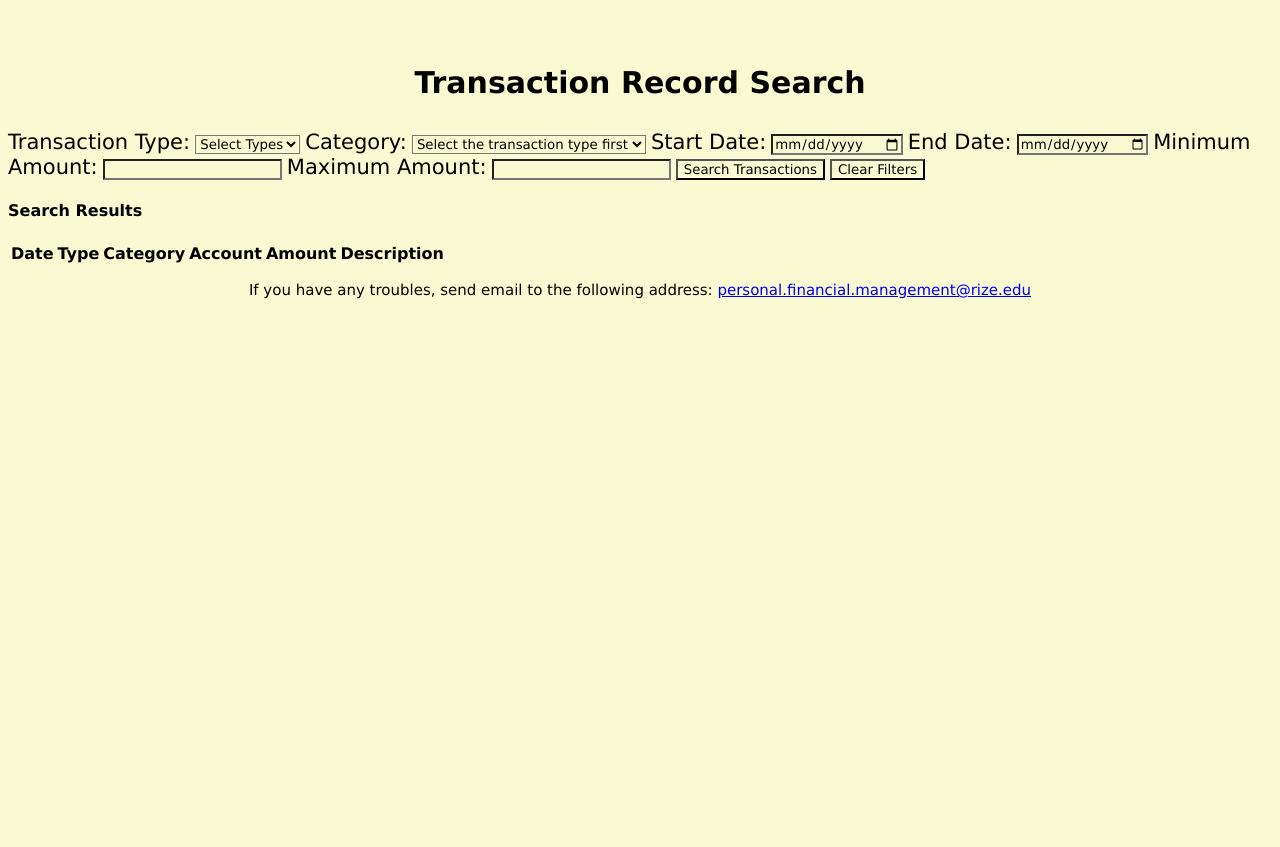
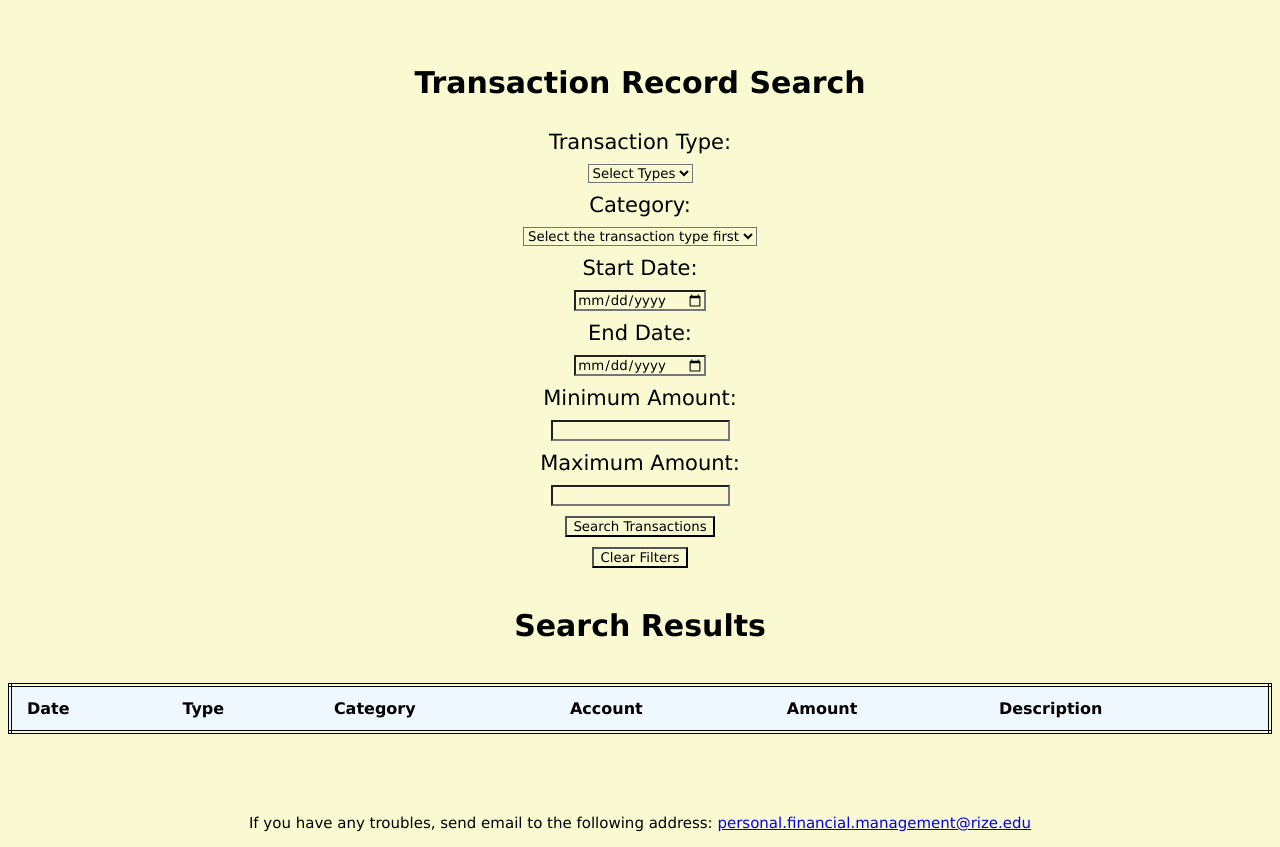
Before and after one commit to nori0507/managing-personal-finance-project, a website: page mainpage.html in a window 1280 px wide. Shown: the part 1180-2027 px from the top of the page. Before the commit the page ends 1494 px from the top, so only its background shows below. Drawn offline with Linux system fonts and the light colour scheme; no server answers.

Commit message:
styled the UI and added comments on README

```diff
--- a/mainpage.html
+++ b/mainpage.html
@@ -69,7 +69,7 @@
             <!--Transaction record search-->
             <section>
                 <h3>Transaction Record Search</h3>
-                <form id="transaction-search-form">
+                <form id="transaction-search-form" class="transaction-search-format">
                     <!-- filter by transaction type -->
                     <label for="search-transaction-type">Transaction Type:</label>
                     <select id="search-transaction-type" required>
--- a/styles.css
+++ b/styles.css
@@ -16,7 +16,7 @@ h2{
     font-size: 40px;
 }
 
-h3{
+h3, h4{
     text-align:center;
     background-color: transparent;
     font-size: 30px;
@@ -97,4 +97,30 @@ p, label{
     font-size: 15px;
     text-align: center;
 }
+
+.transaction-search-format{
+    display: flex;
+    flex-direction: column;
+    align-items: center;
+    gap: 10px;
+    margin-bottom: 30px;
+}
+
+#transaction-search-results {
+    width: 100%;
+    border-collapse: collapse;
+    margin-bottom: 80px;
+    border: 4px double;
+}
+
+#transaction-search-results th, #transaction-search-results td {
+    padding: 12px 15px;
+    text-align: left;
+    background-color: aliceblue;
+    border-bottom: 1px solid grey;
+}
+
+#search-message{
+    text-align: center;
+}
 /*adjust to small windows*/
```
Also changed, not shown: README.md.
